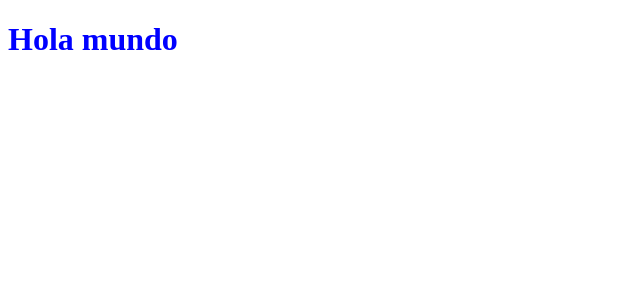
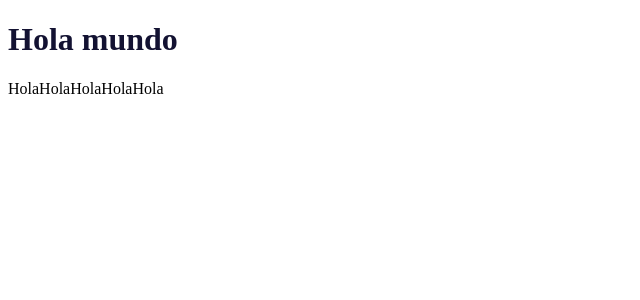
Before and after one commit to fortisuno/ProyectoHA, a React (Create React App) app: page / in a window 1280 px wide. Shown: the top 300 px of the page, without its empty margins (0-640 px from the left). Built offline with nearby package versions, Linux system fonts and the light colour scheme.

Commit message:
cambie un titulo, arregle un error, termine mi parte

```diff
--- a/src/App.js
+++ b/src/App.js
@@ -5,6 +5,16 @@ export default function App() {
   return (
     <div>
       <Title />
+      <span>Hola</span>
+      <span>Hola</span>
+      <span>Hola</span>
+      <span>Hola</span>
+      <span>Hola</span>
+      <div>
+        <div>
+
+        </div>
+      </div>
     </div>
   )
 }
--- a/src/styles/globals.scss
+++ b/src/styles/globals.scss
@@ -1,3 +1,5 @@
+$blue: #131232;
+
 h1 {
-  color: blue;
+  color:$blue;
 }
--- /dev/null
+++ b/src/utils/agregarTarea.js
@@ -0,0 +1,5 @@
+export function agregarTarea() {
+  // todo la funcion
+
+  return 'Algo'
+}
```
